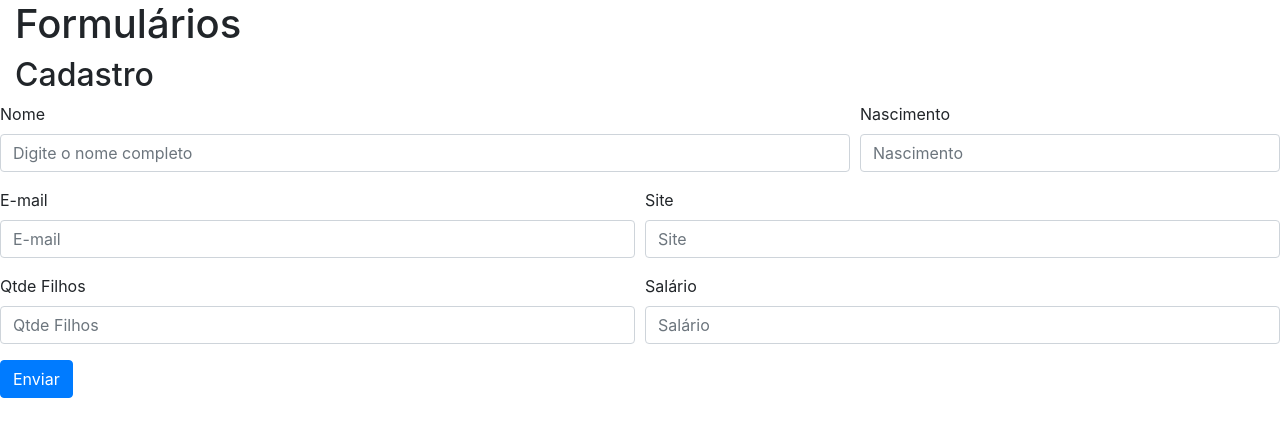
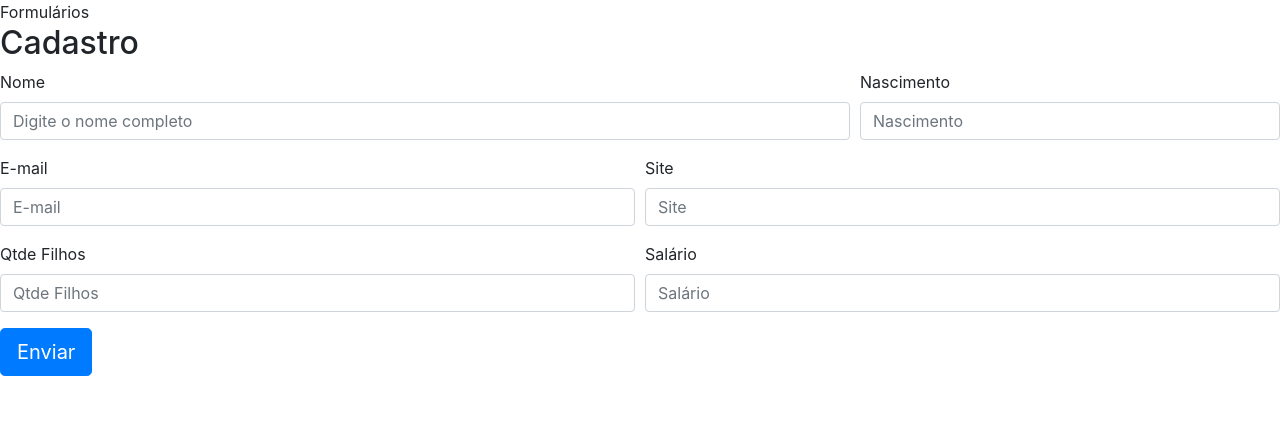
Before and after one commit to Mezali/legendary-fiesta, a PHP site: page /form.php in a window 1280 px wide. Shown: the top 437 px of the page. Run offline with PHP 8.4, Linux system fonts and the light colour scheme.

Commit message:
>:( não consigo fazer funcionar

```diff
--- a/form.php
+++ b/form.php
@@ -1,6 +1,6 @@
 <link rel="stylesheet" href="https://maxcdn.bootstrapcdn.com/bootstrap/4.0.0/css/bootstrap.min.css" integrity="sha384-Gn5384xqQ1aoWXA+058RXPxPg6fy4IWvTNh0E263XmFcJlSAwiGgFAW/dAiS6JXm" crossorigin="anonymous">
 
-<h1 class="container-fluid">Formulários</h1>
+<div class="titulo">Formulários</div>
 
 <?php
 
@@ -43,7 +43,7 @@
     }
 ?>
 
-<h2 class="container-fluid">Cadastro</h2>
+<h2>Cadastro</h2>
 
 <?php foreach($erros as $erro): ?>
     <div class="alert alert-danger" role="alert">
@@ -51,7 +51,7 @@
     </div>
 <?php endforeach ?>
 
-<form action="#" method="post">
+<form action="/insert.php" method="post">
     <div class="form-row">
         <div class="form-group col-md-8">
             <label for="nome">Nome</label>
@@ -91,5 +91,5 @@
         </div>
     </div>
 
-    <button class="btn btn-primary btn-xl">Enviar</button>
+    <button class="btn btn-primary btn-lg">Enviar</button>
 </form>
```
Also changed, not shown: insert.php (renamed from php/insert.php, +8 -6 lines), index.html (deleted).
